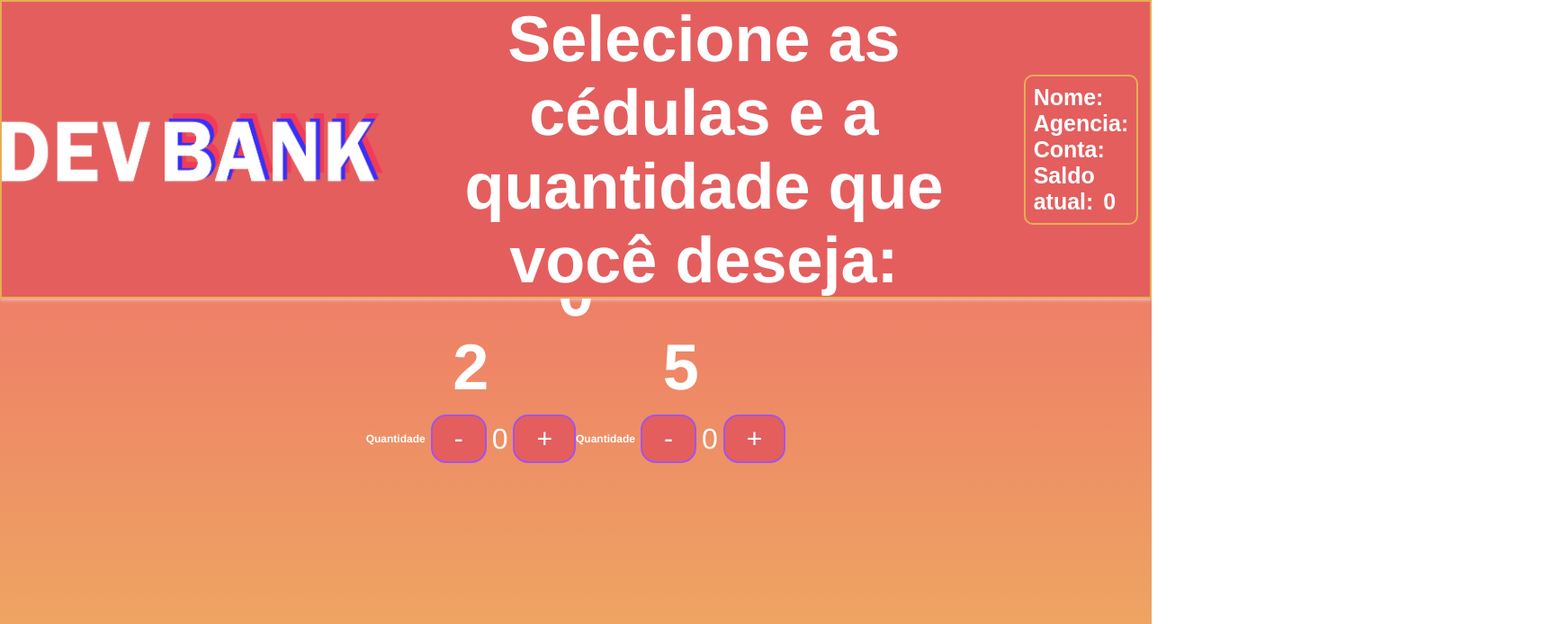
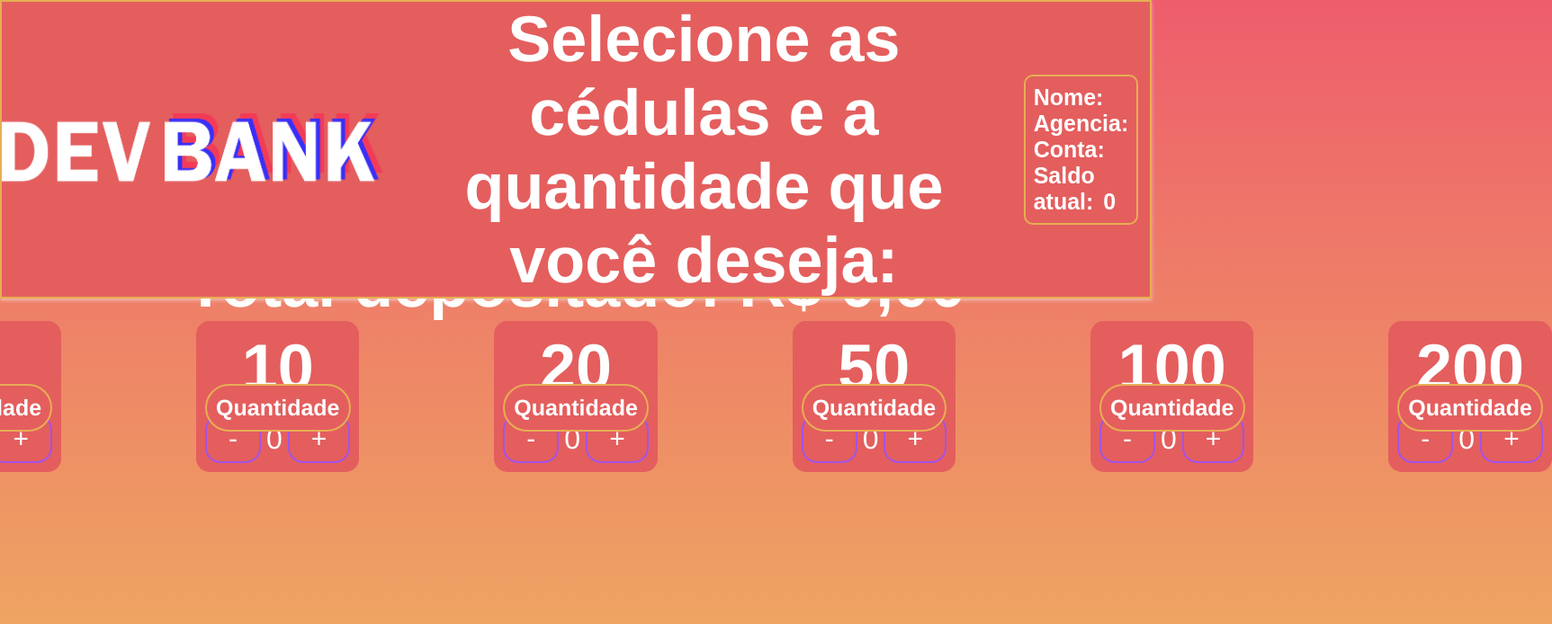
Before and after one commit to Maua-Dev/devbank_lucas_giovanna_thamires_front, a React (Vite) app: page /depositar in a window 1280 px wide. Shown: the top 694 px of the page at 90% size, 1725 px wide, since content can reach past the window. Built offline with nearby package versions, Linux system fonts and the light colour scheme; no server answers.

Commit message:
Estilização dos botões do deposito

```diff
--- a/src/components/Card.tsx
+++ b/src/components/Card.tsx
@@ -6,7 +6,9 @@ interface CardProps {
   setValue: React.Dispatch<React.SetStateAction<number>>
 }
 
+
 export default function Card({ number, value, setValue }: CardProps) {
+
 
 
   return (
@@ -16,11 +18,13 @@ export default function Card({ number, value, setValue }: CardProps) {
         <h2 className="quantidades">
           Quantidade
         </h2>
-        <button onClick={() => setValue(value - 1)}>-</button>
+        <button onClick={() =>setValue(value === 0 ? 0 : value -1)}>-</button>
         <p className='card-value'>{value}</p>
         <button onClick={() => setValue(value + 1)}>+</button>
+
 
       </ div>
     </div>
   );
+
 }
--- a/src/pages/Deposito.css
+++ b/src/pages/Deposito.css
@@ -63,6 +63,7 @@
 .cédulas-cima {
     display: flex;
     flex-direction: row;
+    gap: 150px;
 }
 
 .card {
@@ -84,3 +85,30 @@
 .card-title {
     margin-bottom: 12px;
 }
+
+.quantidades{
+    font-size: 25px;
+    position: absolute;
+    bottom: 320px;
+    background-color: #e45e5e;
+    border: solid 2px rgb(231, 174, 83);
+    padding: 10px;
+    border-radius: 100px;
+
+}
+
+.frase-total-depositado{
+    display: flex;
+
+}
+
+.box-numeros{
+    background-color: #e45e5e;
+    padding: 10px;
+    border-radius: 15px;
+}
+
+.box-numeros-quase-transparentes{
+    background-color: aliceblue;
+    paddinh:1
+}
--- a/src/pages/Deposito.tsx
+++ b/src/pages/Deposito.tsx
@@ -5,10 +5,18 @@ import axios from "axios";
 import "./Deposito.css"
 import Card from "../components/Card";
 import { Dados_Conta } from "../contextoDevBank/contextoConta";
-//importação das notinhas
+
+
 export default function Deposito() {
+
   const [dois, setDois] = useState(0)
   const [cinco, setCinco] = useState(0)
+  const [dez, setDez] = useState(0)
+  const [vinte, setVinte] = useState(0)
+  const [cinquenta, setCinquenta] = useState(0)
+  const [cem, setCem] = useState(0)
+  const [duzentos, setDuzentos] = useState(0)
+
   const [totalDepositado, setTotalDepositado] = useState(0)
 
   const { setName, setAgency, setAccount, setCurrent_Balance, api, name, agency, account, current_balance } = useContext(Dados_Conta)
@@ -27,8 +35,8 @@ export default function Deposito() {
   }, [])
 
   useEffect(() => {
-    setTotalDepositado(dois * 2 + cinco * 5)
-  }, [dois, cinco])
+    setTotalDepositado(dois * 2 + cinco * 5 + dez *10 + vinte * 20 + cinquenta * 50 + cem * 100 + duzentos * 200)
+  }, [dois, cinco, dez, vinte, cinquenta, cem, duzentos])
 
   return (
     <main className="deposito">
@@ -45,12 +53,52 @@ export default function Deposito() {
         </div>
       </div>
 
-      <h1>{totalDepositado}</h1>
+      <h1 className="Frase-total-depositado">Total depositado: R$ {totalDepositado},00</h1>
 
       <div className="cédulas-cima">
-        <Card number={2} value={dois} setValue={setDois} />
-        <Card number={5} value={cinco} setValue={setCinco} />
+        <div className= "box-numeros-quase-transparente">
+          <div className = "box-numeros">
+          <Card number={2} value={dois} setValue={setDois} />
+          </div>
+          </div>
+          <div className= "box-numeros-quase-transparente">
+          <div className = "box-numeros">
+          <Card number={5} value={cinco} setValue={setCinco} />
+          </div>
+          </div>
+          <div className= "box-numeros-quase-transparente">
+          <div className = "box-numeros">
+          <Card number={10} value={dez} setValue={setDez} />
+          </div>
+          </div>
+          <div className= "box-numeros-quase-transparente">
+          <div className = "box-numeros">
+          <Card number={20} value={vinte} setValue={setVinte} />
+          </div>
+          </div>
+          <div className= "box-numeros-quase-transparente">
+          <div className = "box-numeros">
+          <Card number={50} value={cinquenta} setValue={setCinquenta} />
+          </div>
+          </div>
+          <div className= "box-numeros-quase-transparente">
+          <div className = "box-numeros">
+          <Card number={100} value={cem} setValue={setCem} />
+          </div>
+          </div>
+          <div className= "box-numeros-quase-transparente">
+          <div className = "box-numeros">
+          <Card number={200} value={duzentos} setValue={setDuzentos} />
+          </div>
+          </div>
 
+
+        {/* <Card number={5} value={cinco} setValue={setCinco} />
+        <Card number={10} value={dez} setValue={setDez} />
+        <Card number={20} value={vinte} setValue={setVinte} />
+        <Card number={50} value={cinquenta} setValue={setCinquenta} />
+        <Card number={100} value={cem} setValue={setCem} />
+        <Card number={200} value={duzentos} setValue={setDuzentos} /> */}
       </div>
 
       <Link className="voltar" to={"/conta"}>
```
